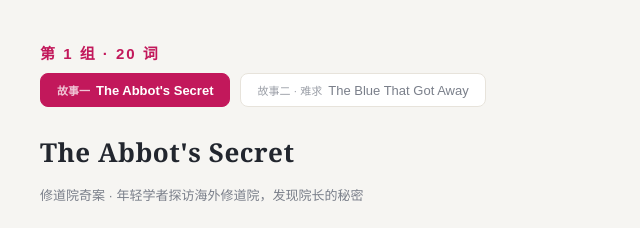
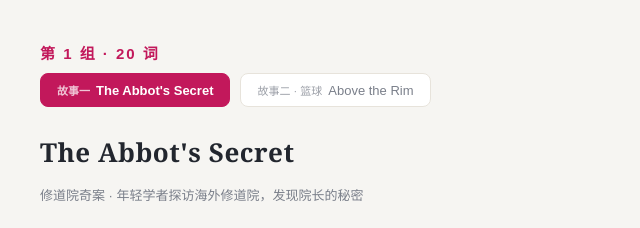
Before and after one commit to ppistone/vocab-story, a plain HTML site: page index.html in a window 1280 px wide. Shown: the top 228 px of the page, 360-1000 px from the left. Drawn offline with Linux system fonts and the light colour scheme.

Commit message:
第一组故事二改为篮球主题 Above the Rim

```diff
--- a/index.html
+++ b/index.html
@@ -374,17 +374,22 @@ const groups = [
       "absurd":    { pos:"adj.", zh:"荒谬的，可笑的", ipa:"/əbˈsɜːd/", en:"completely unreasonable or ridiculous", ex:"It is absurd to think money grows on trees.", freq:297 }
     },
     altStory: {
-      storyTitle: "The Blue That Got Away",
-      storyDesc: "求而不得 · 调漆师跨海寻访一罐传说中的「绝对之蓝」，最后带回家的却是一只空罐",
+      storyTitle: "Above the Rim",
+      tag: "篮球",
+      storyDesc: "篮球 · 一所快要砍掉球队的修道院学校里，一个瘦小后卫和一位从不缺席的老院长",
       storyHTML: `
-        <p>Nora mixed paint for a living, and she had a rare <span class="word" data-w="ability">ability</span> to <span class="word" data-w="absorb">absorb</span> a colour once and never forget it. So when a client wrote <span class="word" data-w="about">about</span> "the <span class="word" data-w="absolute">absolute</span> blue" — a shade no one had mixed since the war — she booked a passage <span class="word" data-w="abroad">abroad</span> that afternoon. <span class="word" data-w="a, an">A</span> handwritten note said the last jar sat in a monastery <span class="word" data-w="above">above</span> a fishing village, guarded by an old <span class="word" data-w="abbot">abbot</span>.</p>
-        <p>She went <span class="word" data-w="aboard">aboard</span> a rusty ferry at dawn. The abbot was <span class="word" data-w="absent">absent</span>, though; his <span class="word" data-w="absence">absence</span> was <span class="word" data-w="abrupt">abrupt</span> and, the villagers whispered, <span class="word" data-w="abnormal">abnormal</span> — he had not been seen since the council voted to <span class="word" data-w="abolish">abolish</span> the monastery's dye workshop. The <span class="word" data-w="abortion">abortion</span> of the whole enterprise, they said, had taken the secret with it. Nora was still <span class="word" data-w="able">able</span> to laugh: chasing an <span class="word" data-w="abstract">abstract</span> idea across two seas was, she admitted, fairly <span class="word" data-w="absurd">absurd</span>.</p>
-        <p>On the last evening she <span class="word" data-w="abandon">abandon</span>ed the search and sat on the harbour wall, watching the light go. The water below was that exact blue — deep, unrepeatable, and <span class="word" data-w="absolutely">absolutely</span> free. She sailed home with an empty jar and told everyone it was the best colour money could never buy.</p>
+        <p>Nobody <span class="word" data-w="abroad">abroad</span> had ever heard of St. Brendan's — <span class="word" data-w="a, an">a</span> school so small that its gym doubled as the lunch hall. But word got <span class="word" data-w="about">about</span> that a skinny guard named Marcus could play <span class="word" data-w="above">above</span> the rim, and he was <span class="word" data-w="able">able</span> to dunk from a standing start. He had an <span class="word" data-w="ability">ability</span> no coach can teach: he could <span class="word" data-w="absorb">absorb</span> the hardest contact in the air and still finish.</p>
+        <p>The team's truest fan was the <span class="word" data-w="abbot">abbot</span>, Father Declan, who had watched every home game from the same folding chair for thirty years. So when the board voted to <span class="word" data-w="abolish">abolish</span> the basketball programme to balance the books, he was the one who stood up and called the figures <span class="word" data-w="absurd">absurd</span> — and everyone in that room knew the <span class="word" data-w="abortion">abortion</span> of the programme would take the gym with it.</p>
+        <p>Three weeks before the final, Father Declan stopped coming. His <span class="word" data-w="absence">absence</span> was <span class="word" data-w="abrupt">abrupt</span> and, for a man who had never missed a tip-off, quietly <span class="word" data-w="abnormal">abnormal</span>. Nobody could give Marcus an <span class="word" data-w="absolute">absolute</span> answer; the office would only say that the abbot was <span class="word" data-w="absent">absent</span> on diocesan business. Marcus was <span class="word" data-w="absolutely">absolutely</span> sure of one thing: you don't quit on a team in its last month.</p>
+        <p>The night before the game, the coach chalked up a play so <span class="word" data-w="abstract">abstract</span> that half the squad just stared at the board. Marcus laughed out loud — it was <span class="word" data-w="absurd">absurd</span>, he said, to run something nobody could picture. So they wiped it off, climbed <span class="word" data-w="aboard">aboard</span> the old yellow bus, and decided to play the only way they knew: fast, loud, and together.</p>
+        <p>Down nine with ninety seconds left, nobody was willing to <span class="word" data-w="abandon">abandon</span> the full-court press. Marcus stole the ball twice, threw down one last dunk, and the gym — lunch tables shoved against the wall — got louder than it had in thirty years. They lost by two. Then the buzzer went, and every player looked up at the small window <span class="word" data-w="above">above</span> the court, where the old man had been watching all along, from the only seat he could still reach.</p>
       `,
       storyZhHTML: `
-        <p>诺拉以调漆为生，有一种罕见的本事：一种颜色只要看过一次，就能吸收进脑子里，几十年不忘。所以，当一位客户写信问起「那种绝对的蓝」——据说战后就再没人调得出来——她当天下午就订了出国的船票。一张手写便条说，最后一罐藏在一座渔村上方的修道院里，由一位年迈的院长守着。</p>
-        <p>黎明时分，她登上一艘锈迹斑斑的渡轮。可院长不在；他的缺席来得突然，村民们私下说，反常得很——自从议事会投票废除了修道院的染坊，就再没人见过他。他们说，那门手艺半途夭折，秘密也跟着一并埋掉了。诺拉倒还笑得出来：为着一个抽象的想法跨了两片海，这趟差事本身就挺荒谬。</p>
-        <p>最后一晚，她放弃了寻找，坐在港口的石墙上看天光一点点褪去。墙下的海水正是那种蓝——深得没法复刻，也绝对免费。她带着一只空罐子坐船回家，逢人便说，那是金钱永远买不到的最好的颜色。</p>
+        <p>国外没人听说过圣布伦丹学校——这所学校小到体育馆中午还得兼作食堂。但消息传开了：一个叫马库斯的瘦小后卫能在篮筐之上打球，原地起跳就能扣篮。他有一种教练教不出来的本事：在空中硬吃最狠的对抗，球照样能放进篮筐。</p>
+        <p>球队最忠实的球迷是修道院长德克兰神父，三十年来他一直坐在同一把折叠椅上看每一场主场比赛。所以当校董会为了平账投票要废除篮球队时，是他站起来说那些数字荒谬透顶——而在场每个人心里都清楚，球队一旦半途夭折，那座体育馆也会一起消失。</p>
+        <p>决赛前三周，德克兰神父不来了。他的缺席来得突然，对一个从没错过跳球的老头来说，这种安静的反常让人不安。没人能给马库斯一个绝对的答案，办公室只说院长因教区事务不在。马库斯绝对确定一件事：球队最后一个月的球，不能就这么丢下。</p>
+        <p>比赛前一晚，教练在战术板上画了一套抽象得让半个队只会盯着看的战术。马库斯笑出了声——他说，跑一个谁都想象不出来的东西，实在荒谬。于是他们干脆擦掉了它，登上那辆老旧的黄色大巴，决定只用他们唯一会的方式打球：快、响、一起。</p>
+        <p>最后九十秒还落后九分，没人愿意放弃全场紧逼。马库斯两次抢断，又扣了最后一个篮，体育馆里——午餐桌被推到墙边——响起了三十年未有的声浪。他们输了两分。终场哨响时，所有球员都抬头望向球场上方那扇小窗：老人一直在那里看着，坐在他如今唯一能够到的位置上。</p>
       `
     }
   },
@@ -523,7 +528,7 @@ function renderStoryTabs(g) {
   elStoryTabs.style.display = 'flex';
   elStoryTabs.innerHTML = `
     <button class="story-tab" data-idx="0"><span class="tab-no">故事一</span>${g.storyTitle}</button>
-    <button class="story-tab" data-idx="1"><span class="tab-no">故事二 · 难求</span>${g.altStory.storyTitle}</button>`;
+    <button class="story-tab" data-idx="1"><span class="tab-no">故事二 · ${g.altStory.tag || '换境'}</span>${g.altStory.storyTitle}</button>`;
 }
 
 // 右栏渲染某组
```
